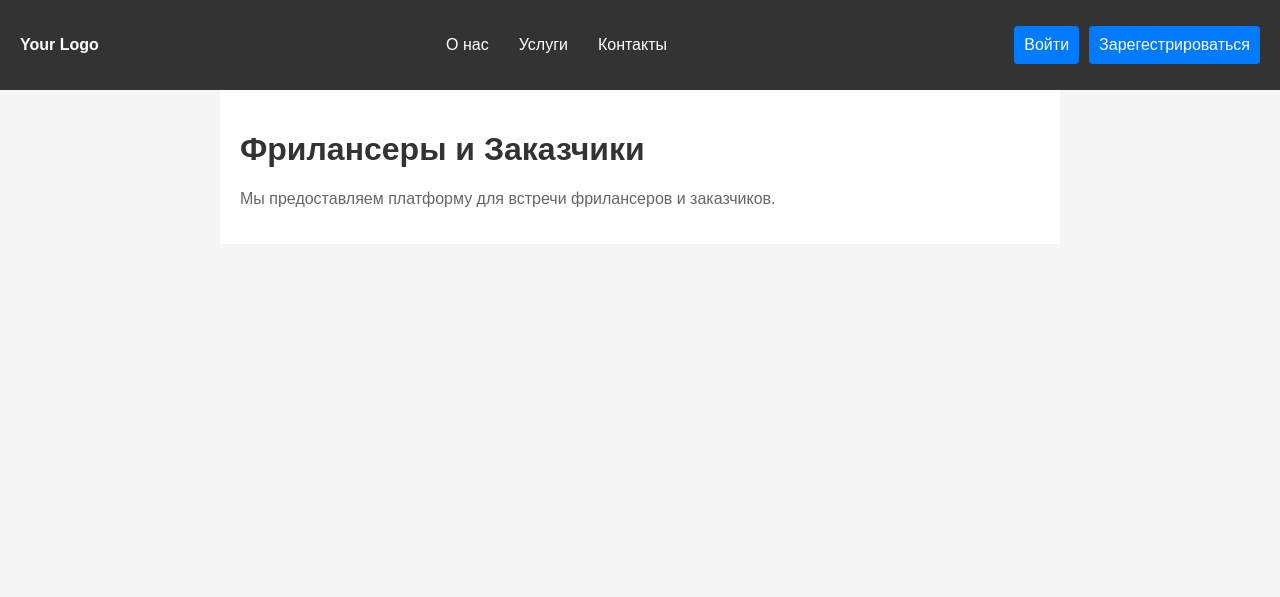
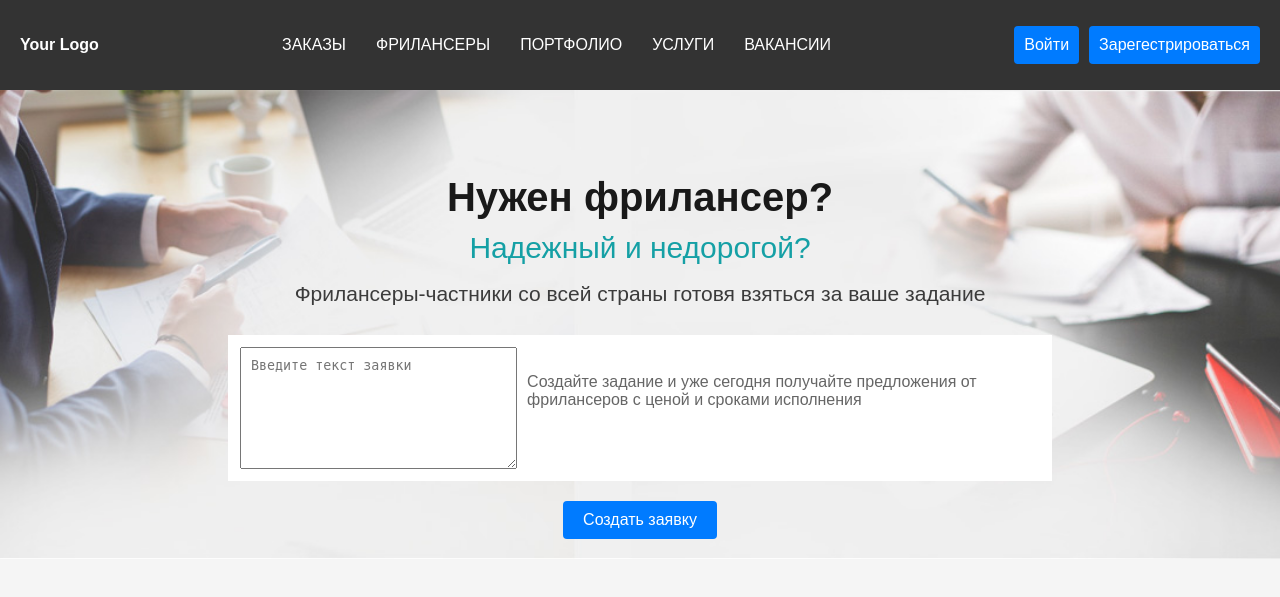
Before and after one commit to taknenado/Freelance-seeker, a PHP site: page / in a window 1280 px wide. Shown: the top 597 px of the page. Run offline with PHP 8.4, Linux system fonts and the light colour scheme.

Commit message:
Быстрое создание заявки, мини стилизация главного сайта
При заходе на главную страницу, теперь пользователь может сразу создать заявку, этим он потеряет немного времени, и после того, как он нажмет кнопку, пойдет проверка на авторизацию пользователя, если он её не проходит, сайт попросит его авторизироваться или зарегаться. (кнопка пока что не работает)

```diff
--- a/css/nav_menu.css
+++ b/css/nav_menu.css
@@ -1,6 +1,7 @@
 .nav-menu {
   background-color: #333;
   padding: 10px;
+  padding-left: 10px;
   display: flex;
   justify-content: space-between;
   align-items: center;
--- a/css/style.css
+++ b/css/style.css
@@ -1,3 +1,4 @@
+
 .button {
     display: inline-block;
     padding: 10px 20px;
@@ -19,3 +20,21 @@
 .logout_button:hover {
     background-color: #c0392b;
 }
+
+.cont-1 {
+    font-size:40px;
+    font-family: 'OpenSansBold', Arial;
+    color:#191919;
+    text-align: center;
+    line-height: 40px;
+    padding-bottom: 16px;
+    padding-top: 40px;
+}
+.cont-1 h1 {
+    font-size:40px;
+     font-family: 'OpenSansBold', Arial;
+      color:#191919;
+       text-align: center;
+        line-height: 40px;
+         margin-bottom: 0px;
+}
--- a/index.php
+++ b/index.php
@@ -16,10 +16,12 @@
         }
 
         .container {
-            max-width: 800px;
+            min-height: 400px;
             margin: 0 auto;
             padding: 20px;
             background-color: #fff;
+            background: url(img/a_fon.jpg) center top no-repeat;
+            background-size: cover  !important;
         }
 
         h1 {
@@ -28,6 +30,11 @@
 
         p {
             color: #666;
+        }
+
+        .col-1 {
+            width: 100%;
+            text-align: center; /* Центрирование содержимого в колонке */
         }
 
         .button {
@@ -56,6 +63,72 @@
         .user-type input[type="radio"] {
             margin-right: 5px;
         }
+
+        .cont-1 {
+            font-size:40px;
+            font-family: 'OpenSansBold', Arial;
+            color:#191919;
+            text-align: center;
+            line-height: 40px;
+            padding-bottom: 16px;
+            padding-top: 40px;
+            text-align: center;
+        }
+        .cont-1 p {
+            text-align: center;
+        }
+        .cont-1 h1 {
+            font-size:40px;
+            font-family: 'OpenSansBold', Arial;
+            color:#191919;
+            text-align: center;
+            line-height: 40px;
+            margin-bottom: 0px;
+        }
+        .x24 {
+            font-size: 30px;
+            font-family: OpenSansBold, Arial;
+            color: rgb(21, 160, 165);
+            text-align: center;
+            line-height: 30px;
+            padding-bottom: 16px;
+        }
+        .x25 {
+            font-size: 21px;
+            font-family: OpenSansRegular, Arial;
+            color: rgb(59, 59, 59);
+            text-align: center;
+            line-height: 30px;
+            padding-bottom: 16px;
+        }
+
+        .centered-textarea {
+            text-align: center;
+            margin-top: 20px; /* Добавляем немного отступа сверху */
+            display: flex;
+            justify-content: center; /* Выравнивание по горизонтали */
+            max-width: 800px;
+            background-color: rgb(255, 255, 255);
+            margin: auto;
+            padding: 12px;
+        }
+
+        textarea {
+            width: 50%; /* Ширина textarea */
+            min-height: 100px; /* Минимальная высота textarea */
+            padding: 10px; /* Поля вокруг текста */
+            resize: vertical; /* Разрешаем вертикальное изменение размера */
+        }
+
+        .text-right {
+            text-align: left; /* Выравнивание текста по левому краю */
+            margin-top: 10px; /* Немного отступаем сверху */
+        }
+
+        .create-request-button {
+            margin-top: 20px; /* Отступ от текста */
+            text-align: center; /* Центрируем текст */
+        }
     </style>
 
 </head>
@@ -64,9 +137,11 @@
     <nav class="nav-menu">
         <a href="index.php" class="logo">Your Logo</a>
         <ul class="nav-menu">
-                <li><a href="about.php">О нас</a></li>
-                <li><a href="services.php">Услуги</a></li>
-                <li><a href="contact.php">Контакты</a></li>
+            <li><a href="about.php">ЗАКАЗЫ</a></li>
+            <li><a href="services.php">ФРИЛАНСЕРЫ</a></li>
+            <li><a href="contact.php">ПОРТФОЛИО</a></li>
+            <li><a href="contact.php">УСЛУГИ</a></li>
+            <li><a href="contact.php">ВАКАНСИИ</a></li>
         </ul>
         <ul>
             <li><a href="login.php" class="button login-button">Войти</a></li>
@@ -77,13 +152,27 @@
 
 <main>
     <div class="container">
-            <h1>Фрилансеры и Заказчики</h2>
-            <p>Мы предоставляем платформу для встречи фрилансеров и заказчиков.</p>
+        <div class="col-1">
+            <div class="cont-1">
+                <h1>Нужен фрилансер?</h1>
+            </div>
+            <div class="x24">Надежный и недорогой?</div>
+            <div class="x25">Фрилансеры-частники со всей страны готовя взяться за ваше задание</div>
+            <div class="centered-textarea text-right">
+                <textarea name="mess" placeholder="Введите текст заявки"></textarea>
+                <p style="padding: 10px;">Создайте задание и уже сегодня получайте предложения от фрилансеров с ценой и сроками исполнения</p>
+            </div>
+            <div class="create-request-button">
+                <a href="#" class="button">Создать заявку</a>
+            </div>
+        </div>
     </div>
 </main>
+
 
 <footer>
     <!-- Здесь может быть подвал сайта или дополнительная информация -->
 </footer>
+
 </body>
 </html>
```
Also changed, not shown: img/a_fon.jpg (added). Lines whose indentation alone changed are shown as unchanged.
